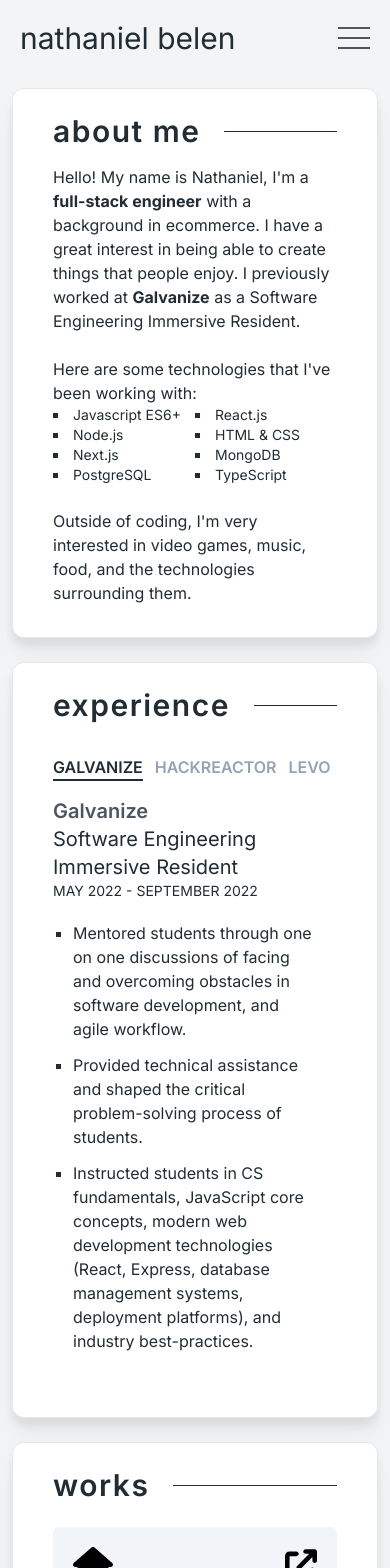
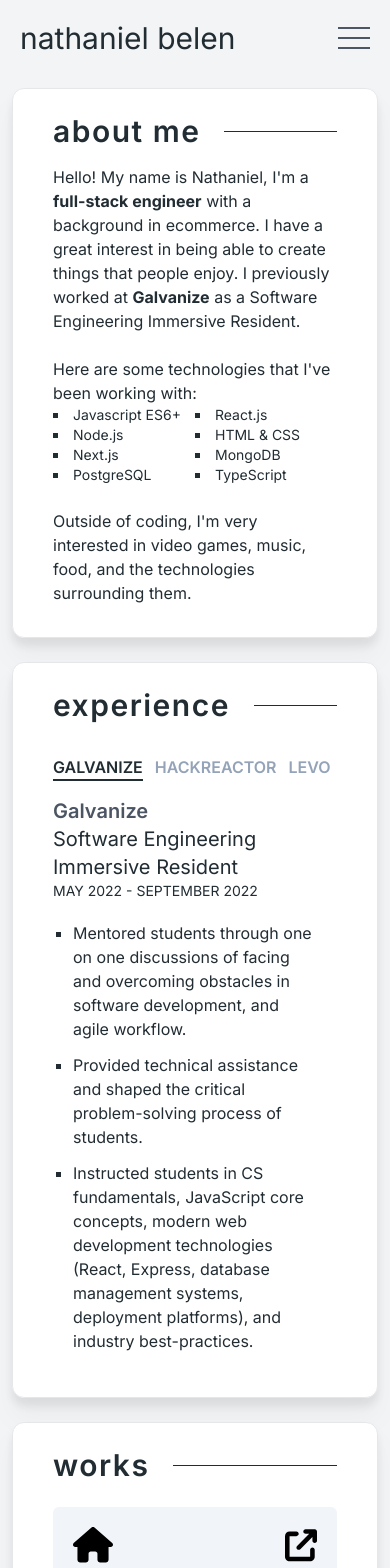
Before and after one commit to nathanielbelen/next-portfolio, a Next.js app: page / in a window 390 px wide. Shown: the top 1568 px of the page. Built offline with nearby package versions, Linux system fonts and the light colour scheme.

Commit message:
changed experiences height to not have long lower padding

```diff
--- a/components/experiences.js
+++ b/components/experiences.js
@@ -36,7 +36,7 @@ let jobs = [
 export default function Experiences() {
   const [expIndex, setExpIndex] = useState(0);
   return (
-    <div className='min-h-[27rem] flex flex-col md:flex-row'>
+    <div className='min-h-[25rem] flex flex-col md:flex-row'>
       <ul className='basis-1/4 flex-none flex overflow-scroll gap-3 md:gap-0 md:overflow-x-hidden md:overflow-y-hidden md:flex-col'>
         {jobs.map((job, index) => (
           <li
@@ -66,7 +66,7 @@ export default function Experiences() {
         </p>
         <p className='text-xl'>{jobs[expIndex].role}</p>
         <p className='uppercase text-sm'>{jobs[expIndex].tenure}</p>
-        <ul className='p-5 list-[square]'>
+        <ul className='pt-5 px-5 list-[square]'>
           {jobs[expIndex].points.map((point, index) => (
             <motion.li
               key={[expIndex, index]}
```
